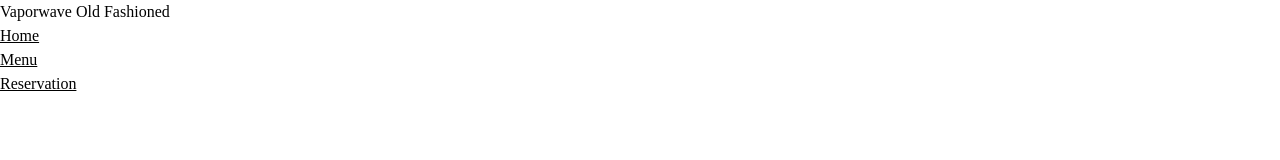
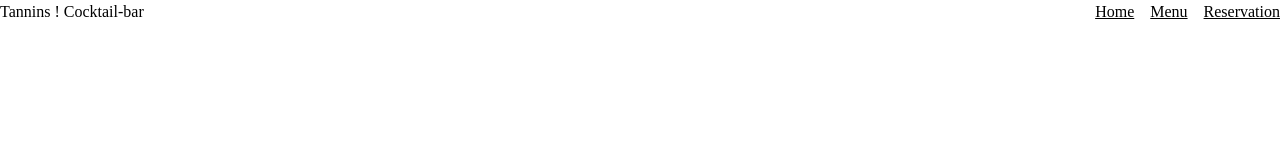
Before and after one commit to Mokalbari/restaurant, a website built with webpack: page src/index.html in a window 1280 px wide. Built offline with nearby package versions, Linux system fonts and the light colour scheme.

Commit message:
feat: scss files + header styling

```diff
--- /dev/null
+++ b/src/css/header.scss
@@ -0,0 +1,12 @@
+header {
+  display: flex;
+
+  menu {
+    margin-left: auto;
+  }
+
+  ul {
+    display: flex;
+    gap: 1rem;
+  }
+}
--- a/src/css/reset.css
+++ b/src/css/reset.css
@@ -95,6 +95,10 @@ textarea:not([rows]) {
   scroll-margin-block: 5ex;
 }
 
+li {
+  list-style: none;
+}
+
 /* ************** */
 /* END OF CSS RESET */
 /* ************** */
--- a/src/index.html
+++ b/src/index.html
@@ -3,11 +3,11 @@
   <head>
     <meta charset="UTF-8" />
     <meta name="viewport" content="width=device-width, initial-scale=1.0" />
-    <title>Vaporwave Old Fashioned</title>
+    <title>Tannins ! Cocktail-bar</title>
   </head>
   <body>
     <header>
-      <p id="title">Vaporwave Old Fashioned</p>
+      <p id="title">Tannins ! Cocktail-bar</p>
       <menu>
         <nav>
           <ul>
--- a/src/index.js
+++ b/src/index.js
@@ -1 +1,2 @@
 import reset from "./css/reset.css";
+import header from "./css/header.scss";
```
Also changed, not shown: dist/index.html, dist/main.js, src/css/global.scss (added), src/css/variables.scss (added).
